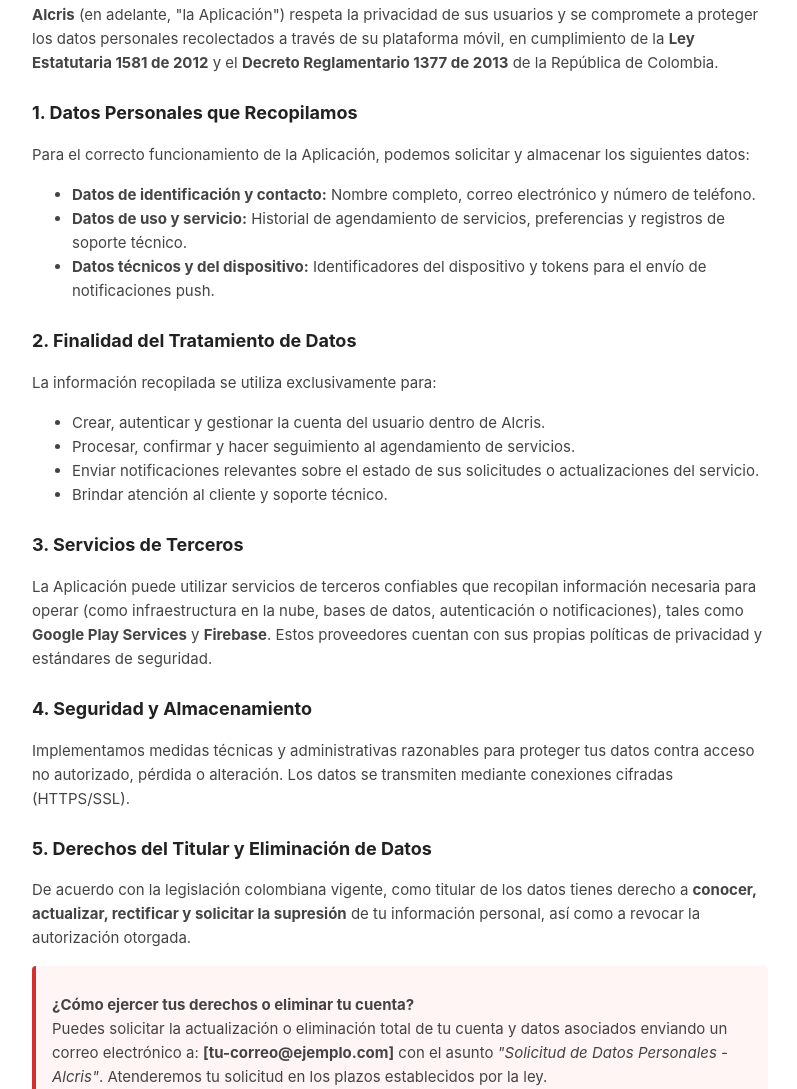
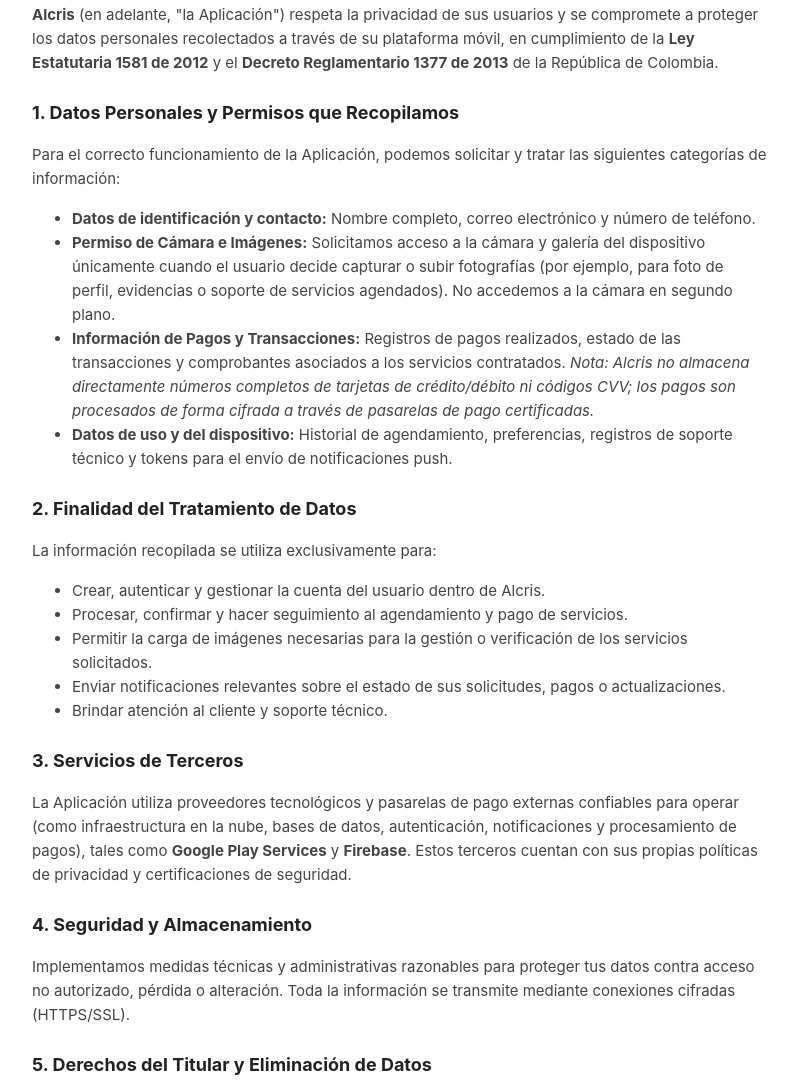
Before and after one commit to johanfelipecastillo8-ui/politicas-de-seguridad, a plain HTML site: page index.html in a window 1280 px wide. Shown: the part 178-1267 px from the top of the page, without its empty margins (240-1037 px from the left). Drawn offline with Linux system fonts and the light colour scheme.

Commit message:
first commit

```diff
--- a/index.html
+++ b/index.html
@@ -57,36 +57,37 @@
 
     <p><strong>Alcris</strong> (en adelante, "la Aplicación") respeta la privacidad de sus usuarios y se compromete a proteger los datos personales recolectados a través de su plataforma móvil, en cumplimiento de la <strong>Ley Estatutaria 1581 de 2012</strong> y el <strong>Decreto Reglamentario 1377 de 2013</strong> de la República de Colombia.</p>
 
-    <h2>1. Datos Personales que Recopilamos</h2>
-    <p>Para el correcto funcionamiento de la Aplicación, podemos solicitar y almacenar los siguientes datos:</p>
+    <h2>1. Datos Personales y Permisos que Recopilamos</h2>
+    <p>Para el correcto funcionamiento de la Aplicación, podemos solicitar y tratar las siguientes categorías de información:</p>
     <ul>
         <li><strong>Datos de identificación y contacto:</strong> Nombre completo, correo electrónico y número de teléfono.</li>
-        <li><strong>Datos de uso y servicio:</strong> Historial de agendamiento de servicios, preferencias y registros de soporte técnico.</li>
-        <li><strong>Datos técnicos y del dispositivo:</strong> Identificadores del dispositivo y tokens para el envío de notificaciones push.</li>
-        <!-- Elimina o agrega líneas según lo que pida tu app (ej. Ubicación, Cámara) -->
+        <li><strong>Permiso de Cámara e Imágenes:</strong> Solicitamos acceso a la cámara y galería del dispositivo únicamente cuando el usuario decide capturar o subir fotografías (por ejemplo, para foto de perfil, evidencias o soporte de servicios agendados). No accedemos a la cámara en segundo plano.</li>
+        <li><strong>Información de Pagos y Transacciones:</strong> Registros de pagos realizados, estado de las transacciones y comprobantes asociados a los servicios contratados. <em>Nota: Alcris no almacena directamente números completos de tarjetas de crédito/débito ni códigos CVV; los pagos son procesados de forma cifrada a través de pasarelas de pago certificadas.</em></li>
+        <li><strong>Datos de uso y del dispositivo:</strong> Historial de agendamiento, preferencias, registros de soporte técnico y tokens para el envío de notificaciones push.</li>
     </ul>
 
     <h2>2. Finalidad del Tratamiento de Datos</h2>
     <p>La información recopilada se utiliza exclusivamente para:</p>
     <ul>
         <li>Crear, autenticar y gestionar la cuenta del usuario dentro de Alcris.</li>
-        <li>Procesar, confirmar y hacer seguimiento al agendamiento de servicios.</li>
-        <li>Enviar notificaciones relevantes sobre el estado de sus solicitudes o actualizaciones del servicio.</li>
+        <li>Procesar, confirmar y hacer seguimiento al agendamiento y pago de servicios.</li>
+        <li>Permitir la carga de imágenes necesarias para la gestión o verificación de los servicios solicitados.</li>
+        <li>Enviar notificaciones relevantes sobre el estado de sus solicitudes, pagos o actualizaciones.</li>
         <li>Brindar atención al cliente y soporte técnico.</li>
     </ul>
 
     <h2>3. Servicios de Terceros</h2>
-    <p>La Aplicación puede utilizar servicios de terceros confiables que recopilan información necesaria para operar (como infraestructura en la nube, bases de datos, autenticación o notificaciones), tales como <strong>Google Play Services</strong> y <strong>Firebase</strong>. Estos proveedores cuentan con sus propias políticas de privacidad y estándares de seguridad.</p>
+    <p>La Aplicación utiliza proveedores tecnológicos y pasarelas de pago externas confiables para operar (como infraestructura en la nube, bases de datos, autenticación, notificaciones y procesamiento de pagos), tales como <strong>Google Play Services</strong> y <strong>Firebase</strong>. Estos terceros cuentan con sus propias políticas de privacidad y certificaciones de seguridad.</p>
 
     <h2>4. Seguridad y Almacenamiento</h2>
-    <p>Implementamos medidas técnicas y administrativas razonables para proteger tus datos contra acceso no autorizado, pérdida o alteración. Los datos se transmiten mediante conexiones cifradas (HTTPS/SSL).</p>
+    <p>Implementamos medidas técnicas y administrativas razonables para proteger tus datos contra acceso no autorizado, pérdida o alteración. Toda la información se transmite mediante conexiones cifradas (HTTPS/SSL).</p>
 
     <h2>5. Derechos del Titular y Eliminación de Datos</h2>
     <p>De acuerdo con la legislación colombiana vigente, como titular de los datos tienes derecho a <strong>conocer, actualizar, rectificar y solicitar la supresión</strong> de tu información personal, así como a revocar la autorización otorgada.</p>
 
     <div class="contact-box">
         <p><strong>¿Cómo ejercer tus derechos o eliminar tu cuenta?</strong><br>
-        Puedes solicitar la actualización o eliminación total de tu cuenta y datos asociados enviando un correo electrónico a: <strong>[tu-correo@ejemplo.com]</strong> con el asunto <em>"Solicitud de Datos Personales - Alcris"</em>. Atenderemos tu solicitud en los plazos establecidos por la ley.</p>
+        Puedes solicitar la actualización o eliminación total de tu cuenta y datos asociados enviando un correo electrónico a: <strong>[alcris323@gmail.com]</strong> con el asunto <em>"Solicitud de Datos Personales - Alcris"</em>. Atenderemos tu solicitud en los plazos establecidos por la ley.</p>
     </div>
 
     <h2>6. Cambios en esta Política</h2>
```
